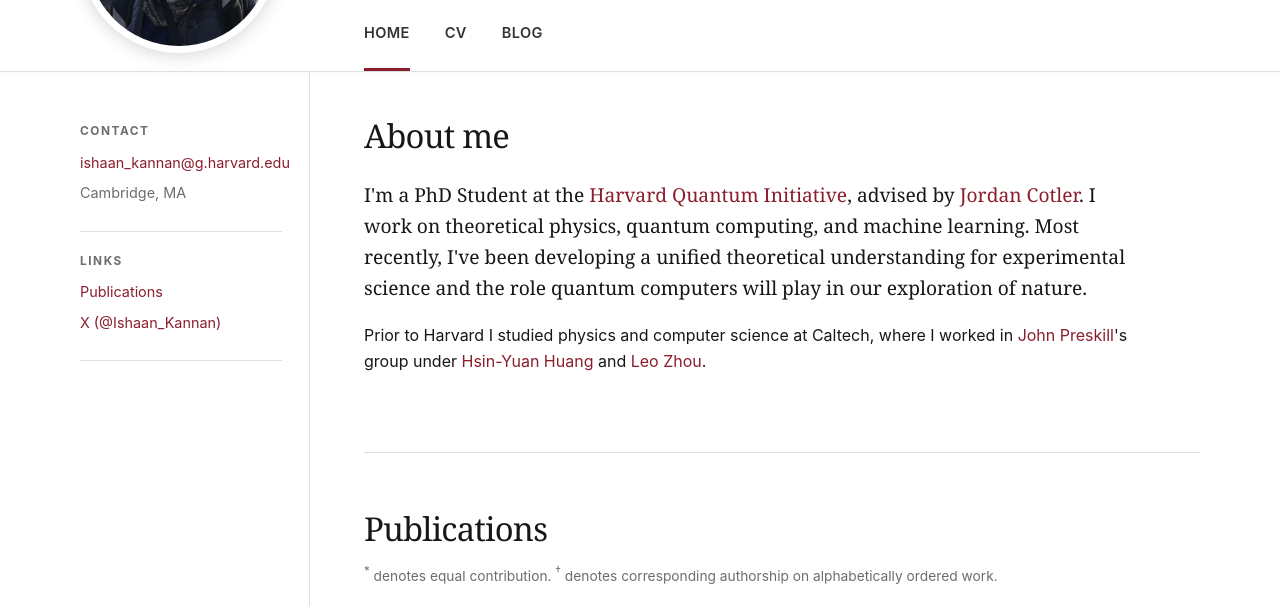
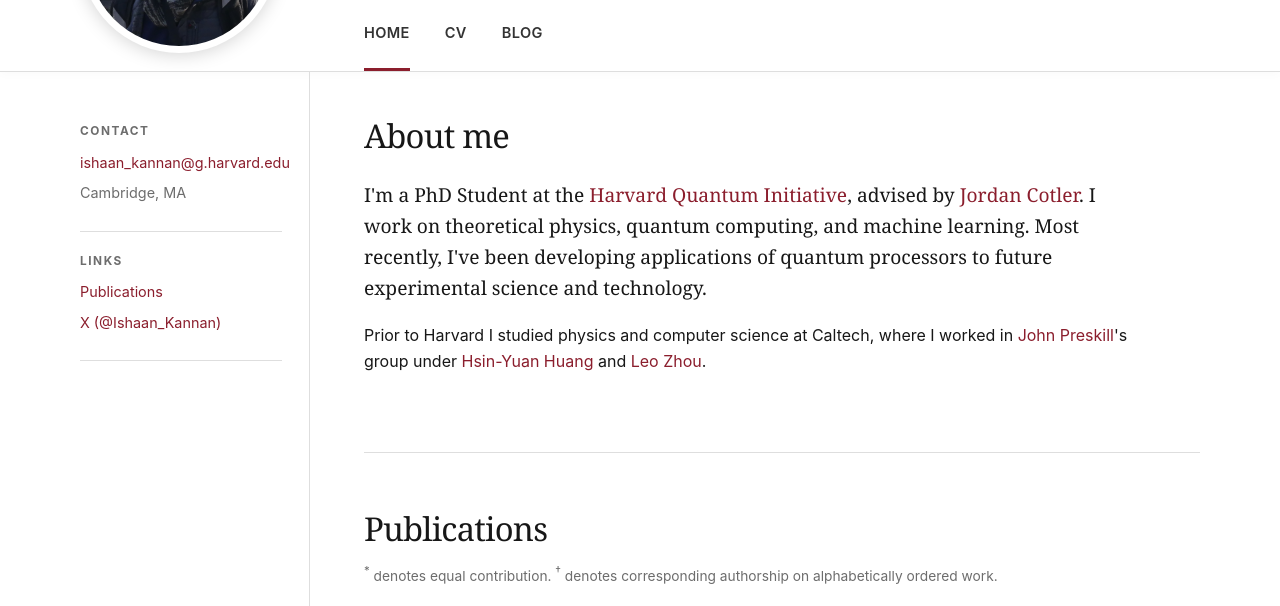
Before and after one commit to ishaan-kannan/ishaan-kannan.github.io, a Jekyll site: the page index.html, which Jekyll copies as it is, in a window 1280 px wide and 900 px high, cut to the strip 294-900 px from the top of the window. Built offline with Jekyll 4.4.1, drawn with Linux system fonts in a browser that asks for light colours.

Commit message:
Update index.html

```diff
--- a/index.html
+++ b/index.html
@@ -62,9 +62,7 @@
         <a href="https://quantum.harvard.edu/" target="_blank" rel="noopener">Harvard Quantum Initiative</a>,
         advised by
         <a href="https://www.physics.harvard.edu/people/facpages/cotler" target="_blank" rel="noopener">Jordan Cotler</a>.
-        I work on theoretical physics, quantum computing, and machine learning. Most recently, I've been
-        developing a unified theoretical understanding for experimental science and the role quantum computers
-        will play in our exploration of nature.
+        I work on theoretical physics, quantum computing, and machine learning. Most recently, I've been developing applications of quantum processors to future experimental science and technology.
       </p>
 
       <p>
```
